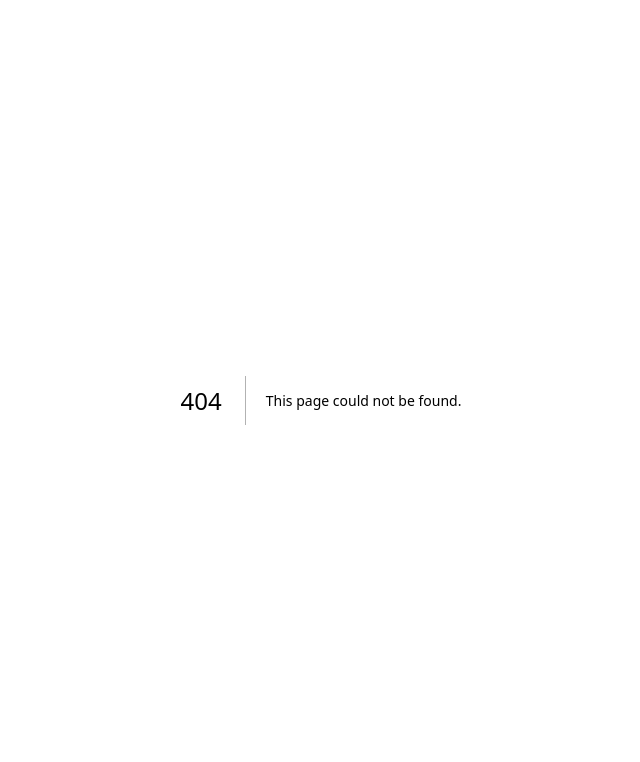
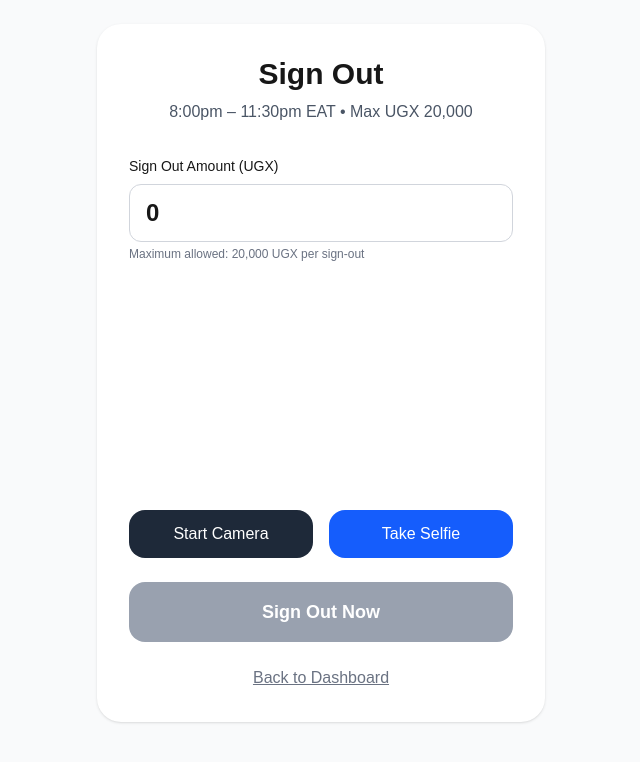
Before and after one commit to luckydun/mocheck, a Next.js app: page /employee/signout in a window 1280 px wide. Before the commit this address had no page. Shown: the top 762 px of the page, without its empty margins (319-959 px from the left). Built offline with nearby package versions, Linux system fonts and the light colour scheme.

Commit message:
sign out page

```diff
--- /dev/null
+++ b/app/employee/signout/page.tsx
@@ -0,0 +1,151 @@
+'use client';
+
+import { useState, useRef } from 'react';
+import { useRouter } from 'next/navigation';
+
+export default function SignOutPage() {
+  const [loading, setLoading] = useState(false);
+  const [message, setMessage] = useState('');
+  const [photo, setPhoto] = useState<string | null>(null);
+  const [amount, setAmount] = useState(0);
+  const videoRef = useRef<HTMLVideoElement>(null);
+  const canvasRef = useRef<HTMLCanvasElement>(null);
+  const router = useRouter();
+
+  const startCamera = async () => {
+    try {
+      const stream = await navigator.mediaDevices.getUserMedia({ video: true });
+      if (videoRef.current) videoRef.current.srcObject = stream;
+    } catch (err) {
+      setMessage('Camera access denied');
+    }
+  };
+
+  const takeSelfie = () => {
+    if (!videoRef.current || !canvasRef.current) return;
+
+    const ctx = canvasRef.current.getContext('2d');
+    canvasRef.current.width = videoRef.current.videoWidth;
+    canvasRef.current.height = videoRef.current.videoHeight;
+    ctx?.drawImage(videoRef.current, 0, 0);
+
+    const dataUrl = canvasRef.current.toDataURL('image/jpeg');
+    setPhoto(dataUrl);
+  };
+
+  const handleSignOut = async () => {
+    if (!photo) {
+      setMessage('Please take a selfie first');
+      return;
+    }
+    if (amount > 20000 || amount <= 0) {
+      setMessage('Sign out amount must be between 1 and 20,000 UGX');
+      return;
+    }
+
+    setLoading(true);
+    setMessage('');
+
+    try {
+      const position = await new Promise<GeolocationPosition>((resolve, reject) => {
+        navigator.geolocation.getCurrentPosition(resolve, reject, {
+          enableHighAccuracy: true,
+          timeout: 10000,
+        });
+      });
+
+      const res = await fetch('/api/employee/signout', {
+        method: 'POST',
+        headers: { 'Content-Type': 'application/json' },
+        body: JSON.stringify({
+          latitude: position.coords.latitude,
+          longitude: position.coords.longitude,
+          selfie: photo,
+          signOutAmount: amount,
+        }),
+      });
+
+      const data = await res.json();
+
+      if (res.ok) {
+        setMessage(`✅ Signed out successfully! Received UGX ${amount}`);
+        setTimeout(() => router.push('/employee'), 2000);
+      } else {
+        setMessage(data.error || 'Sign out failed');
+      }
+    } catch (err: any) {
+      setMessage(err.message || 'Location or sign out error');
+    } finally {
+      setLoading(false);
+    }
+  };
+
+  return (
+    <div className="min-h-screen bg-gray-50 p-6">
+      <div className="max-w-md mx-auto bg-white rounded-3xl shadow p-8">
+        <h1 className="text-3xl font-bold text-center mb-2">Sign Out</h1>
+        <p className="text-center text-gray-600 mb-8">8:00pm – 11:30pm EAT • Max UGX 20,000</p>
+
+        <div className="mb-6">
+          <label className="block text-sm font-medium mb-2">Sign Out Amount (UGX)</label>
+          <input
+            type="number"
+            value={amount}
+            onChange={(e) => setAmount(Number(e.target.value))}
+            max={20000}
+            className="w-full border border-gray-300 rounded-xl px-4 py-3 text-2xl font-semibold"
+            placeholder="Max 20,000"
+          />
+          <p className="text-xs text-gray-500 mt-1">Maximum allowed: 20,000 UGX per sign-out</p>
+        </div>
+
+        <div className="mb-8">
+          <video ref={videoRef} autoPlay playsInline className="w-full rounded-2xl" />
+          <canvas ref={canvasRef} className="hidden" />
+        </div>
+
+        <div className="flex gap-4 mb-6">
+          <button
+            onClick={startCamera}
+            className="flex-1 bg-gray-800 text-white py-3 rounded-2xl"
+          >
+            Start Camera
+          </button>
+          <button
+            onClick={takeSelfie}
+            className="flex-1 bg-blue-600 text-white py-3 rounded-2xl"
+          >
+            Take Selfie
+          </button>
+        </div>
+
+        {photo && (
+          <div className="mb-6">
+            <img src={photo} alt="Selfie" className="w-full rounded-2xl" />
+          </div>
+        )}
+
+        <button
+          onClick={handleSignOut}
+          disabled={loading || !photo || amount === 0}
+          className="w-full bg-orange-600 hover:bg-orange-700 disabled:bg-gray-400 text-white py-4 rounded-2xl text-lg font-semibold"
+        >
+          {loading ? 'Signing Out...' : 'Sign Out Now'}
+        </button>
+
+        {message && (
+          <p className={`mt-4 text-center font-medium ${message.includes('✅') ? 'text-green-600' : 'text-red-600'}`}>
+            {message}
+          </p>
+        )}
+
+        <button
+          onClick={() => router.push('/employee')}
+          className="mt-6 text-gray-500 underline w-full"
+        >
+          Back to Dashboard
+        </button>
+      </div>
+    </div>
+  );
+}
```
